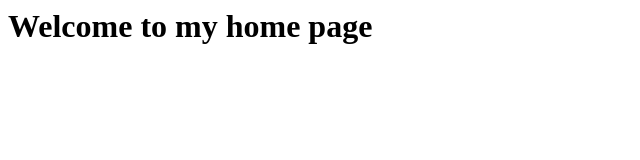
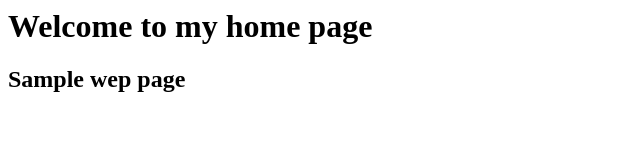
Before and after one commit to dileepgm/jenkinsdemo, a plain HTML site: page index.html in a window 1280 px wide. Shown: the whole page, without its empty margins (0-640 px from the left). Drawn offline with Linux system fonts and the light colour scheme.

Commit message:
modified html file

```diff
--- a/index.html
+++ b/index.html
@@ -5,6 +5,7 @@
 <body>
   <div>
    <h1>Welcome to my home page</h1>
+   <h2>Sample wep page</h2>
   </div>
 </body>
 </html>
```
